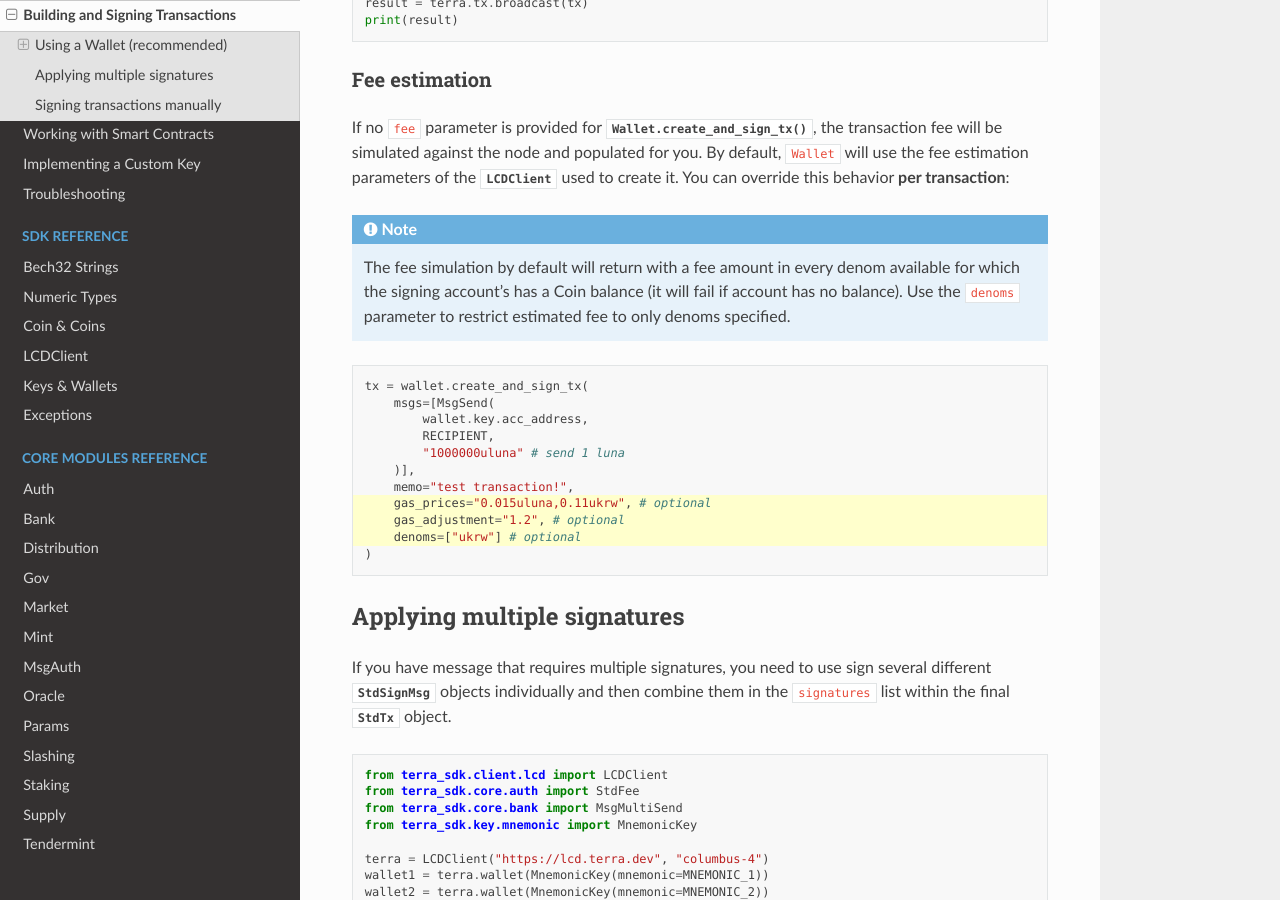
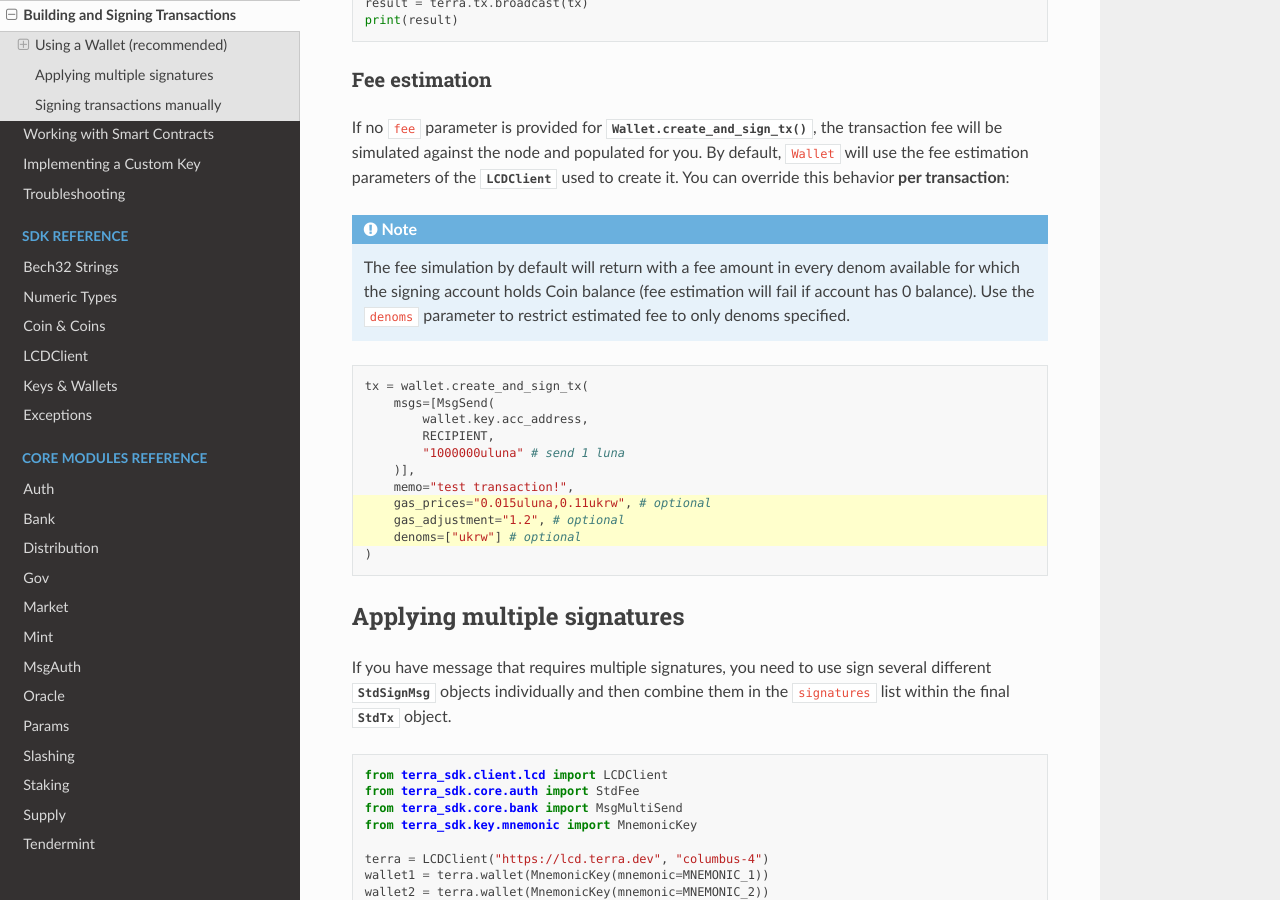
Before and after one commit to terra-money/terra.py, a Sphinx documentation site: the page built from docs/guides/transactions.rst, in a window 1280 px wide and 900 px high, scrolled down 1419 px. Built offline with Sphinx 7.4.7 and the Read the Docs theme 2.0.0, drawn with Linux system fonts in a browser that asks for light colours; pages that are not in the unit, such as notebooks, are missing from menus; some of the changed text lies outside the part shown.

Commit message:
fix typos for msgs

```diff
--- a/docs/common/keys_wallet.rst
+++ b/docs/common/keys_wallet.rst
@@ -8,7 +8,7 @@ Key (abstract)
 
 Implementers of Keys meant for signing should override :meth:`Key.sign()<terra_sdk.key.key.Key.sign>`
 or :meth:`Key.create_signature()<terra_sdk.key.key.Key.create_signature>` methods. More details are
-available in `Implementing a custom Key`_.
+available in :ref:`guides/custom_key`.
 
 Some properties such as :meth:`acc_address<terra_sdk.key.key.Key.acc_address>` and
 :meth:`val_address<terra_sdk.key.key.Key.val_address>` are provided.
@@ -19,14 +19,14 @@ Some properties such as :meth:`acc_address<terra_sdk.key.key.Key.acc_address>` a
 RawKey
 ------
 
-.. automodule:: terra_sdk.key.raw.RawKey
+.. automodule:: terra_sdk.key.raw
     :members:
 
 
 MnemonicKey
 -----------
 
-.. automodule:: terra_sdk.key.mnemonic.MnemonicKey
+.. automodule:: terra_sdk.key.mnemonic
     :members:
 
 Wallet
--- a/docs/guides/transactions.rst
+++ b/docs/guides/transactions.rst
@@ -73,7 +73,7 @@ this behavior **per transaction**:
 
 .. note::
     The fee simulation by default will return with a fee amount in every denom available
-    for which the signing account's has a Coin balance (it will fail if account has no
+    for which the signing account holds Coin balance (fee estimation will fail if account has 0
     balance). Use the ``denoms`` parameter to restrict estimated fee to only denoms specified.
 
 .. code-block:: python
```
Also changed, not shown: other parts of docs/guides/transactions.rst (+3 -4 lines), 1 other file.
